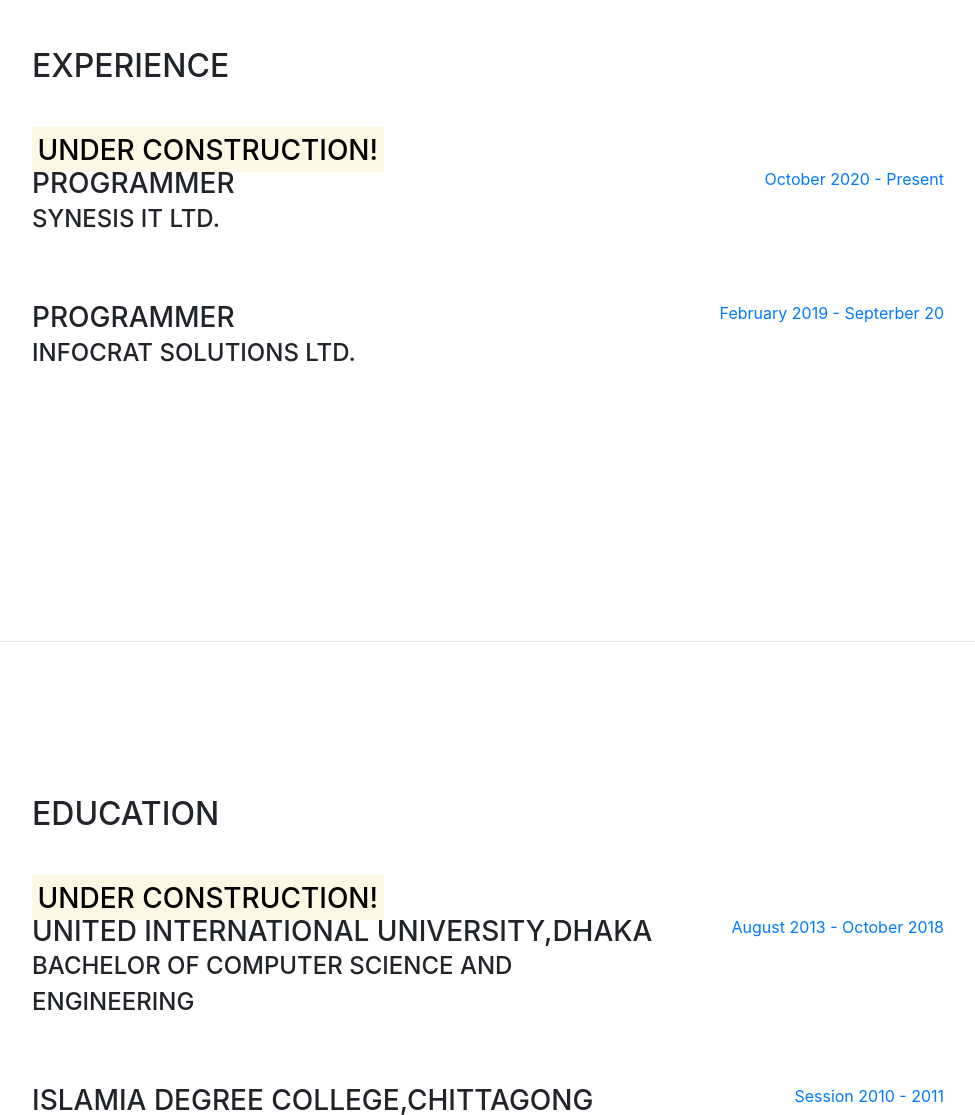
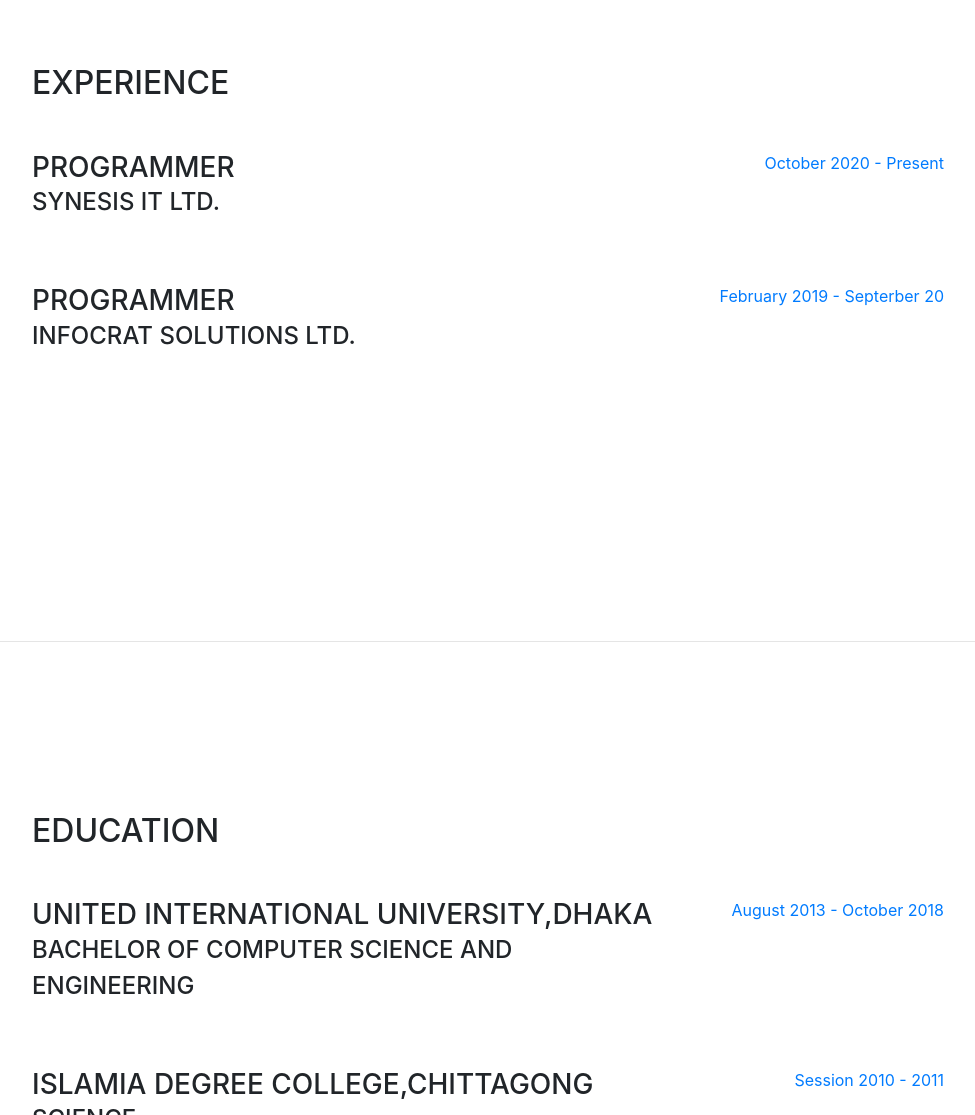
Before and after one commit to nazmulhyder/nazmulhyder.github.io, a website with bundled scripts: page index.html in a window 1280 px wide. Shown: the part 960-2075 px from the top of the page, without its empty margins (288-1263 px from the left). Built offline with nearby package versions, Linux system fonts and the light colour scheme; a web font is replaced by a local one.

Commit message:
modified

```diff
--- a/index.html
+++ b/index.html
@@ -98,8 +98,6 @@
         <div class="my-auto">
           <h2 class="mb-5">Experience</h2>
 
-          <h3 class="mb-0"><mark>Under Construction!</mark></h3>
-
           <div class="resume-item d-flex flex-column flex-md-row mb-5">
             <div class="resume-content mr-auto">
               <h3 class="mb-0">Programmer</h3>
@@ -153,7 +151,6 @@
       <section class="resume-section p-3 p-lg-5 d-flex flex-column" id="education">
         <div class="my-auto">
           <h2 class="mb-5">Education</h2>
-            <h3 class="mb-0"><mark>Under Construction!</mark></h3>
 
           <div class="resume-item d-flex flex-column flex-md-row mb-5">
             <div class="resume-content mr-auto">
```
